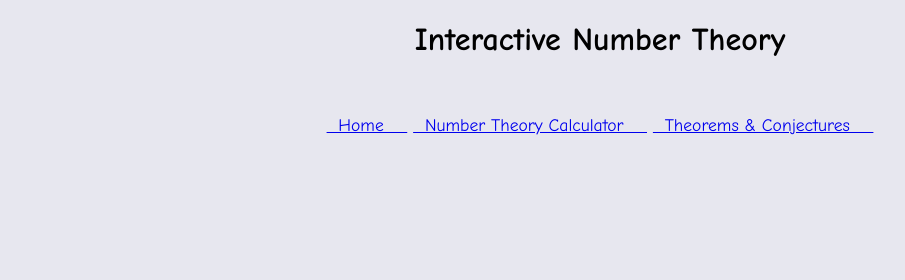
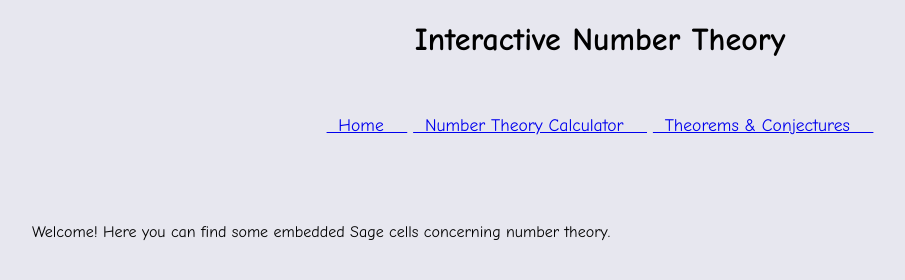
Before and after one commit to PedjaTerzic/pedjaterzic.github.io, a plain HTML site: page index.html in a window 1280 px wide. Shown: the whole page, without its empty margins (40-945 px from the left). Drawn offline with Linux system fonts and the light colour scheme.

Commit message:
Update index.html

```diff
--- a/index.html
+++ b/index.html
@@ -19,7 +19,10 @@
 <a href="https://primus-lab.github.io/numeromatic.html">&nbsp; Number Theory Calculator &nbsp; &nbsp;</a>
 <a href="https://primus-lab.github.io/primus.html">&nbsp; Theorems & Conjectures &nbsp; &nbsp;</a>
 </p>
-
+<BR>
+<BR>
+<BR>
+<p style="text-align:left;font-family:Comic Sans MS, cursive, sans-serif;margin-left:4em;">Welcome! Here you can find some embedded Sage cells concerning number theory.</p>
 
 
   </body>
```
